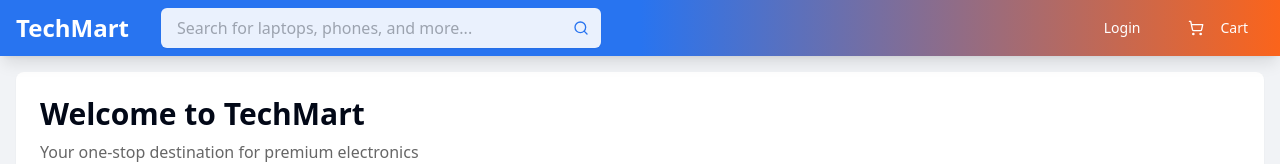
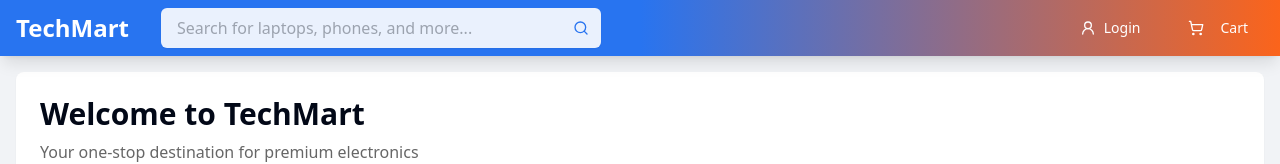
Before and after one commit to ashwinb05/interactify-ecommerce-splash, a React (Vite) app: page / in a window 1280 px wide. Shown: the top 164 px of the page. Built offline with nearby package versions, Linux system fonts and the light colour scheme.

Commit message:
Add login/cart icons
Added icons for login and add to cart features.

```diff
--- a/src/components/Header.tsx
+++ b/src/components/Header.tsx
@@ -1,6 +1,6 @@
 
 import React from 'react';
-import { Search, ShoppingCart, Menu, Laptop, Smartphone, Headphones } from 'lucide-react';
+import { Search, ShoppingCart, Menu, Laptop, Smartphone, Headphones, UserRound } from 'lucide-react';
 import { Button } from './ui/button';
 
 const Header = () => {
@@ -37,7 +37,10 @@ const Header = () => {
                 Accessories
               </Button>
             </div>
-            <Button variant="ghost" className="text-primary-foreground hover:bg-white/10 transition-colors animate-fade-in">Login</Button>
+            <Button variant="ghost" className="text-primary-foreground hover:bg-white/10 transition-colors animate-fade-in flex items-center gap-2">
+              <UserRound className="h-5 w-5" />
+              Login
+            </Button>
             <Button variant="ghost" className="text-primary-foreground flex items-center hover:bg-white/10 transition-colors animate-fade-in">
               <ShoppingCart className="h-5 w-5 mr-2" />
               Cart
```
